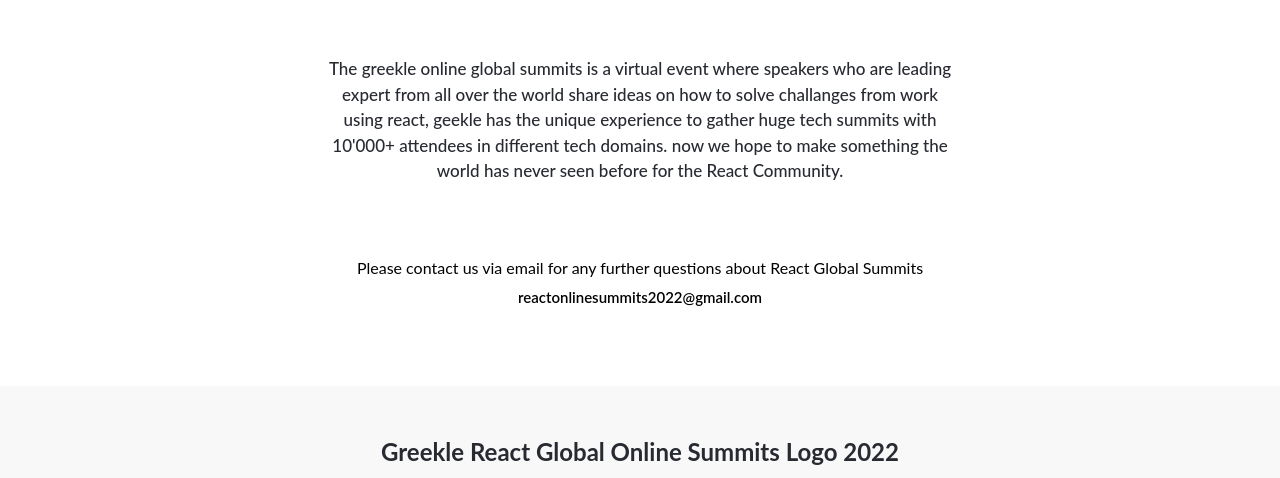
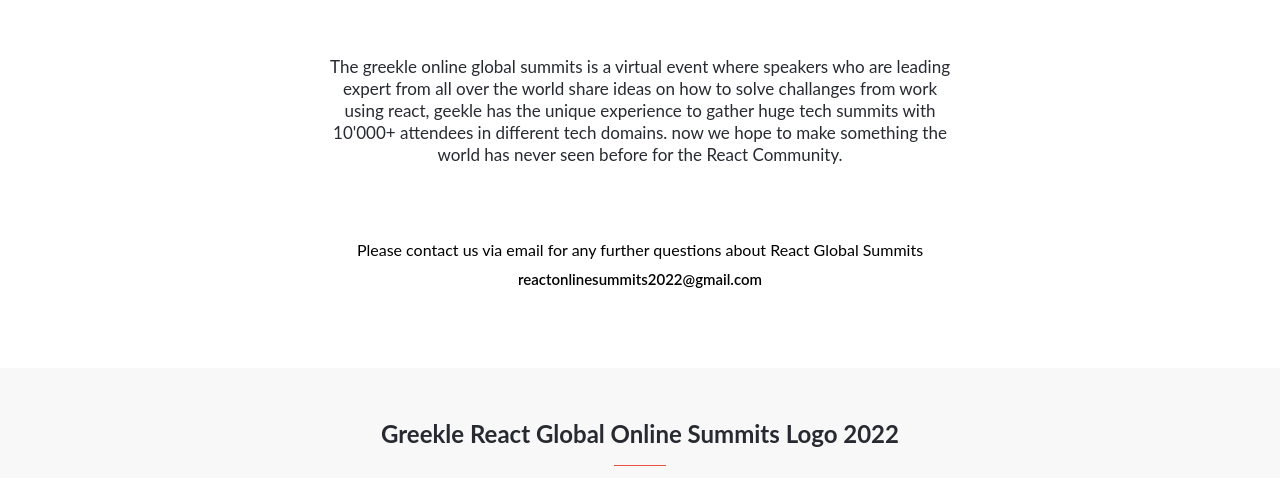
Before and after one commit to jodavid444/First-Capstone-Project, a website: page about.html in a window 1280 px wide. Shown: the part 315-793 px from the top of the page. Drawn offline with Linux system fonts and the light colour scheme.

Commit message:
Update style.css file

```diff
--- a/stylesheets/about.css
+++ b/stylesheets/about.css
@@ -509,10 +509,10 @@ span {
     color: var(--tetiary-color);
     width: 700px;
     margin: 0 auto;
-    line-height: 1.5;
+    line-height: 1.3;
     border: 4px solid #fff;
     padding: 30px;
-    font-weight: 500;
+    font-weight: 400;
   }
 
   .headline-section h2 {
```
